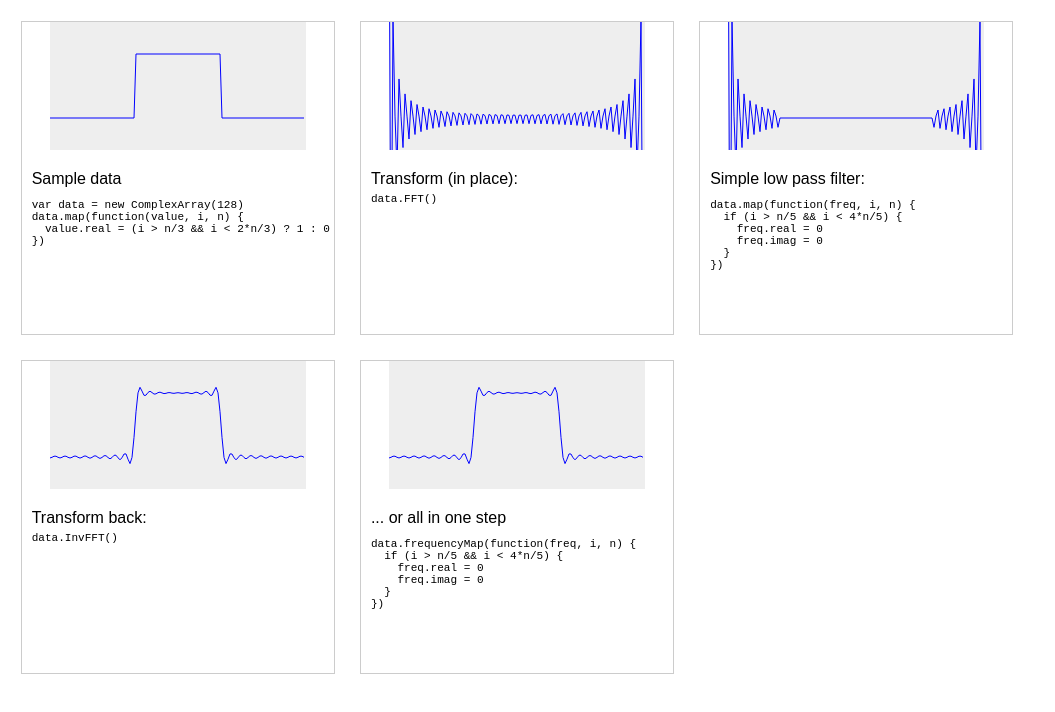
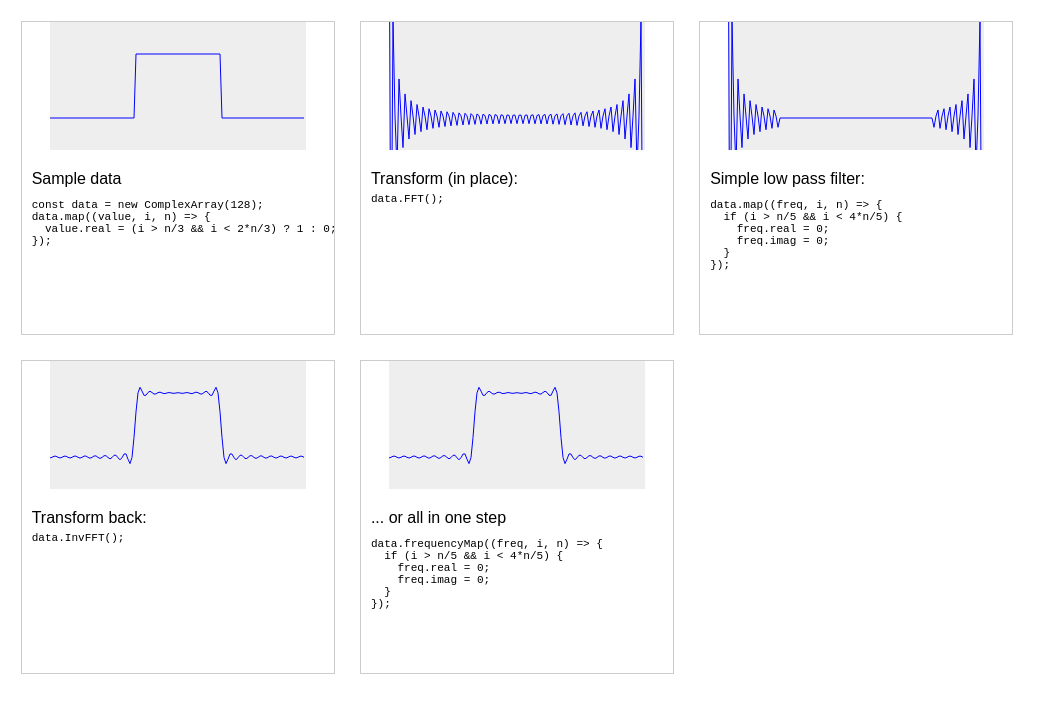
Before and after one commit to dntj/jsfft, a website: page example/index.html in a window 1280 px wide. Shown: the whole page, without its empty margins (0-1055 px from the left). Drawn offline with Linux system fonts and the light colour scheme.

Commit message:
Moderize the example and the docs.

```diff
--- a/example/index.html
+++ b/example/index.html
@@ -13,10 +13,10 @@
     <div class="explanation">
       Sample data
       <pre>
-var data = new ComplexArray(128)
-data.map(function(value, i, n) {
-  value.real = (i > n/3 &amp;&amp; i &lt; 2*n/3) ? 1 : 0
-})
+const data = new ComplexArray(128);
+data.map((value, i, n) => {
+  value.real = (i > n/3 &amp;&amp; i &lt; 2*n/3) ? 1 : 0;
+});
       </pre>
     </div>
   </div>
@@ -25,7 +25,7 @@ data.map(function(value, i, n) {
     <div class="explanation">
       Transform (in place):<br>
       <code>
-        data.FFT()
+        data.FFT();
       </code>
     </div>
   </div>
@@ -34,12 +34,12 @@ data.map(function(value, i, n) {
     <div class="explanation">
       Simple low pass filter:
       <pre>
-data.map(function(freq, i, n) {
+data.map((freq, i, n) => {
   if (i > n/5 &amp;&amp; i &lt; 4*n/5) {
-    freq.real = 0
-    freq.imag = 0
+    freq.real = 0;
+    freq.imag = 0;
   }
-})
+});
       </pre>
     </div>
   </div>
@@ -48,7 +48,7 @@ data.map(function(freq, i, n) {
     <div class="explanation">
       Transform back:<br>
       <code>
-        data.InvFFT()
+        data.InvFFT();
       </code>
     </div>
   </div>
@@ -57,70 +57,61 @@ data.map(function(freq, i, n) {
     <div class="explanation">
       ... or all in one step
       <pre>
-data.frequencyMap(function(freq, i, n) {
+data.frequencyMap((freq, i, n) => {
   if (i > n/5 &amp;&amp; i &lt; 4*n/5) {
-    freq.real = 0
-    freq.imag = 0
+    freq.real = 0;
+    freq.imag = 0;
   }
-})
+});
       </pre>
     </div>
   </div>
   <script>
-    !function() {
+    window.onload = function() {
       function drawToCanvas(element_id, data) {
-        var
-          element = document.getElementById(element_id)
-          canvas = document.createElement('canvas'),
-          context = canvas.getContext('2d'),
-          width = element.clientWidth,
-          height = element.clientHeight,
-          n = data.length
+        const element = document.getElementById(element_id);
+        const width = element.clientWidth;
+        const height = element.clientHeight;
+        const n = data.length;
 
-        canvas.width = width
-        canvas.height = height
-        element.appendChild(canvas)
+        const canvas = document.createElement('canvas');
+        canvas.width = width;
+        canvas.height = height;
+        element.appendChild(canvas);
 
-        context.strokeStyle = 'blue'
-        context.beginPath()
-        data.forEach(function(c_value, i) {
-          context.lineTo(
-            i * width / n,
-            height/2 * (1.5 - c_value.real)
-          )
-        })
-        context.stroke()
+        const context = canvas.getContext('2d');
+        context.strokeStyle = 'blue';
+        context.beginPath();
+        data.forEach((c_value, i) => {
+          context.lineTo(i * width / n, height/2 * (1.5 - c_value.real));
+        });
+        context.stroke();
       }
 
-      window.onload = function() {
-        var
-          data = new complex_array.ComplexArray(128)
+      const data = new complex_array.ComplexArray(128).map((value, i, n) => {
+        value.real = (i > n/3 && i < 2*n/3) ? 1 : 0;
+      });
 
-        data.map(function(value, i, n) {
-          value.real = (i > n/3 && i < 2*n/3) ? 1 : 0
-        })
+      drawToCanvas('original', data);
 
-        drawToCanvas('original', data)
+      data.FFT();
+      drawToCanvas('fft', data);
+      data.map((freq, i, n) => {
+        if (i > n/5 && i < 4*n/5) {
+          freq.real = 0;
+          freq.imag = 0;
+        }
+      });
+      drawToCanvas('fft_filtered', data);
+      drawToCanvas('original_filtered', data.InvFFT());
 
-        data.FFT()
-        drawToCanvas('fft', data)
-        data.map(function(freq, i, n) {
-          if (i > n/5 && i < 4*n/5) {
-            freq.real = 0
-            freq.imag = 0
-          }
-        })
-        drawToCanvas('fft_filtered', data)
-        drawToCanvas('original_filtered', data.InvFFT())
-
-        drawToCanvas('all_in_one', data.frequencyMap(function(freq, i, n) {
-          if (i > n/5 && i < 4*n/5) {
-            freq.real = 0
-            freq.imag = 0
-          }
-        }))
-      }
-    }()
+      drawToCanvas('all_in_one', data.frequencyMap((freq, i, n) => {
+        if (i > n/5 && i < 4*n/5) {
+          freq.real = 0;
+          freq.imag = 0;
+        }
+      }));
+    };
   </script>
 </body>
 </html>
```
Also changed, not shown: README.md.
